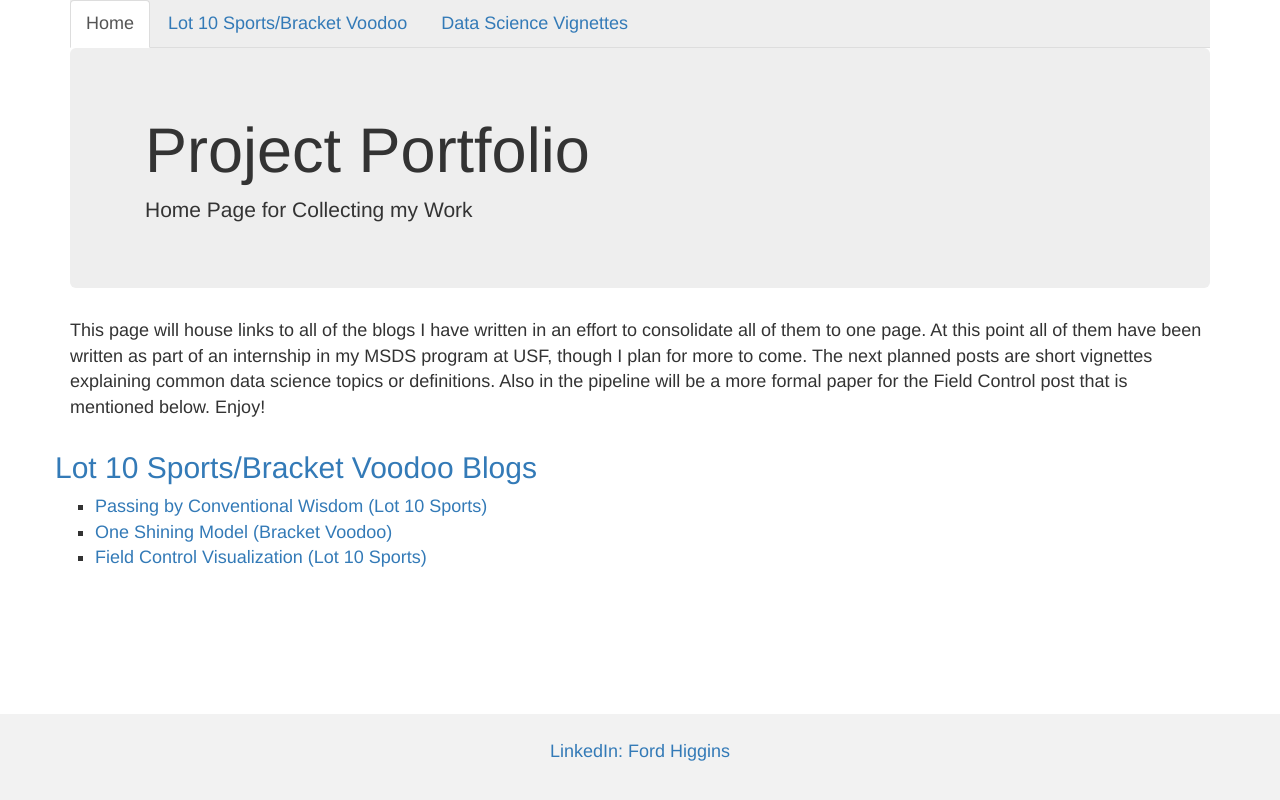
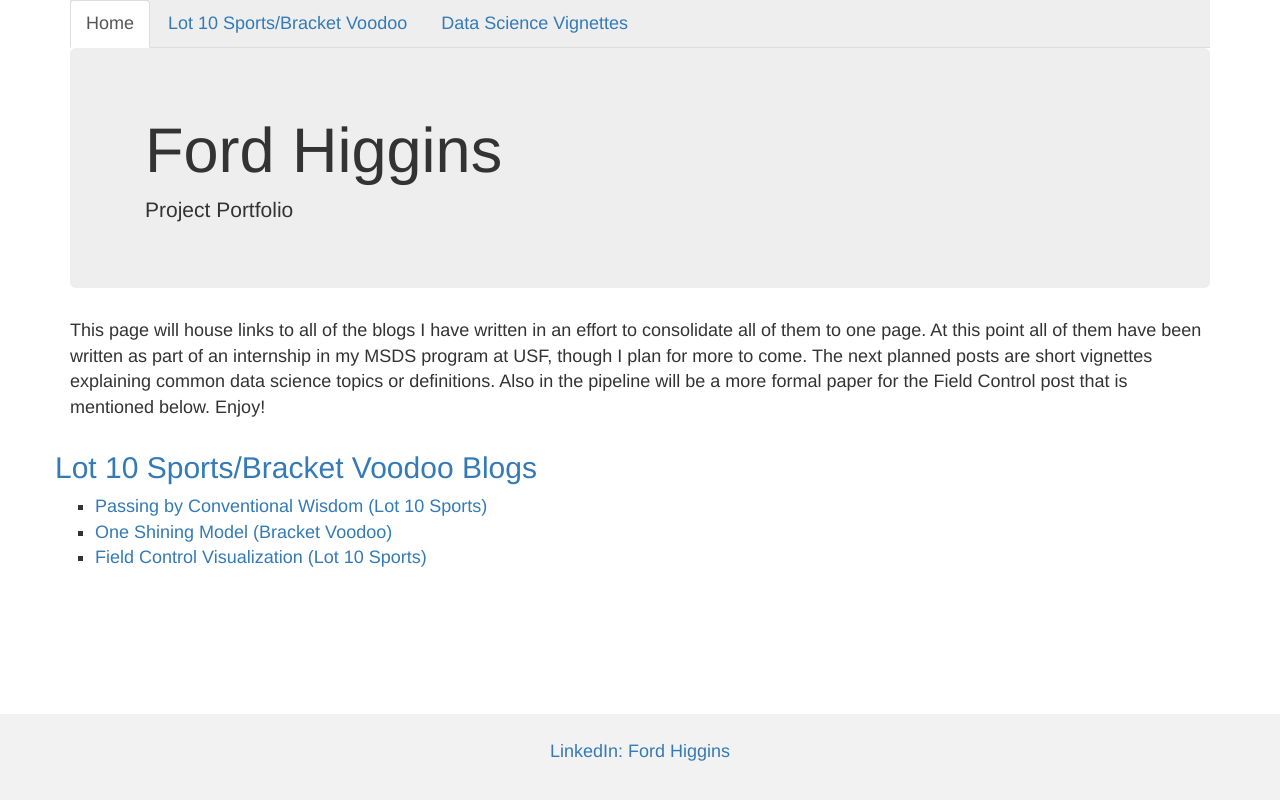
Before and after one commit to wfordh/blogs, a plain HTML site: page docs/index.html in a window 1280 px wide. Drawn offline with nearby package versions, Linux system fonts and the light colour scheme.

Commit message:
new title

```diff
--- a/docs/index.html
+++ b/docs/index.html
@@ -27,8 +27,8 @@
 		</ul>
 		<div class="jumbotron jumbotron-fluid">
 			<div class="container">
-				<h1>Project Portfolio</h1>
-				<p>Home Page for Collecting my Work</p>
+				<h1>Ford Higgins</h1>
+				<p>Project Portfolio</p>
 			</div>
 		</div>
 	</div>
```
